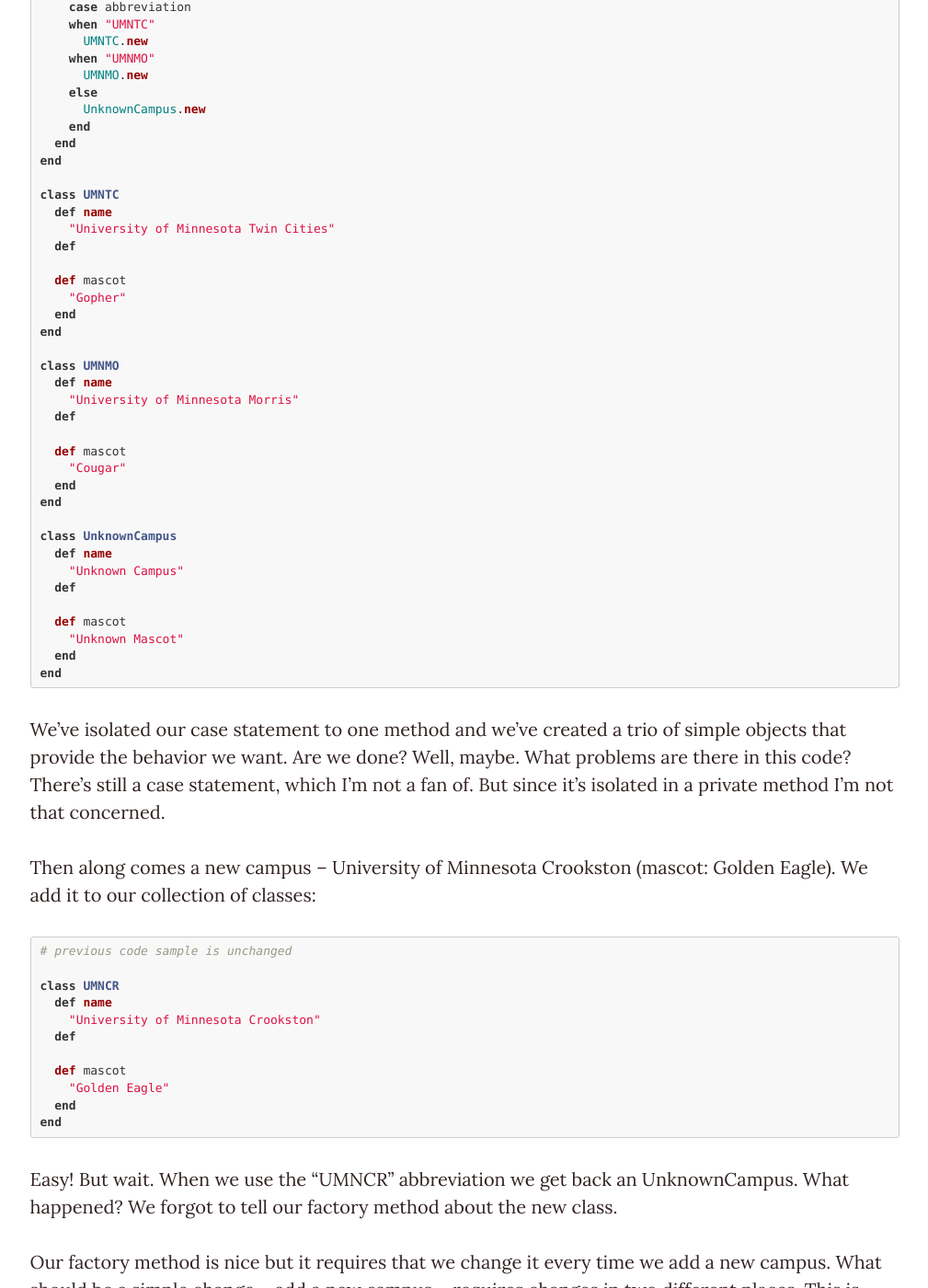
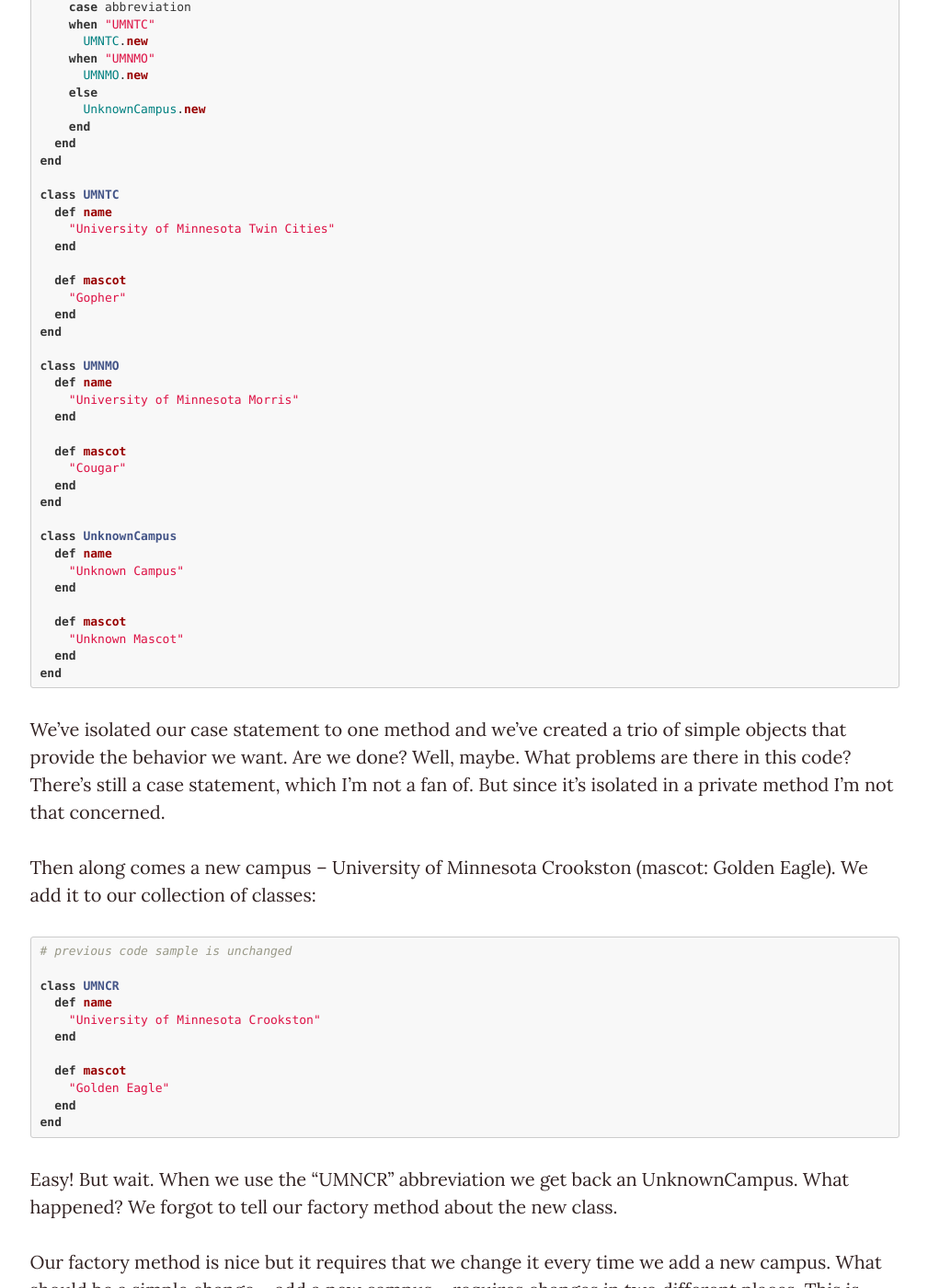
Before and after one commit to IanWhitney/designisrefactoring, a Jekyll site: the page built from _posts/2016-02-03-factories.markdown, in a window 1280 px wide and 1400 px high, scrolled down 2274 px. Shown: the whole window at 92% size, without its empty margins (135-1144 px from the left). Built offline with Jekyll 4.4.1, drawn with Linux system fonts in a browser that asks for light colours; nearby versions of some CDN libraries; a script that is not in the unit is left out; some of the changed text lies outside the part shown.

Commit message:
Change `def…def` to `def…end` in factories post
This fixes syntax errors in the code that prevented it from running.

```diff
--- a/_posts/2016-02-03-factories.markdown
+++ b/_posts/2016-02-03-factories.markdown
@@ -92,7 +92,7 @@
 class UMNTC
   def name
     "University of Minnesota Twin Cities"
-  def
+  end
 
   def mascot
     "Gopher"
@@ -102,7 +102,7 @@
 class UMNMO
   def name
     "University of Minnesota Morris"
-  def
+  end
 
   def mascot
     "Cougar"
@@ -112,7 +112,7 @@
 class UnknownCampus
   def name
     "Unknown Campus"
-  def
+  end
 
   def mascot
     "Unknown Mascot"
@@ -130,7 +130,7 @@
 class UMNCR
   def name
     "University of Minnesota Crookston"
-  def
+  end
 
   def mascot
     "Golden Eagle"
@@ -412,7 +412,7 @@
 
   def name
     "University of Minnesota Twin Cities"
-  def
+  end
 
   def mascot
     "Gopher"
@@ -430,7 +430,7 @@
 
   def name
     "University of Minnesota Morris"
-  def
+  end
 
   def mascot
     "Cougar"
@@ -448,7 +448,7 @@
 
   def name
     "University of Minnesota Crookston"
-  def
+  end
 
   def mascot
     "Golden Eagle"
@@ -466,7 +466,7 @@
 
   def name
     "University of Minnesota Rochester"
-  def
+  end
 
   def mascot
     "Raptor"
@@ -494,7 +494,7 @@
 class UnknownCampus
   def name
     "Unknown Campus"
-  def
+  end
 
   def mascot
     "Unknown Mascot"
```
